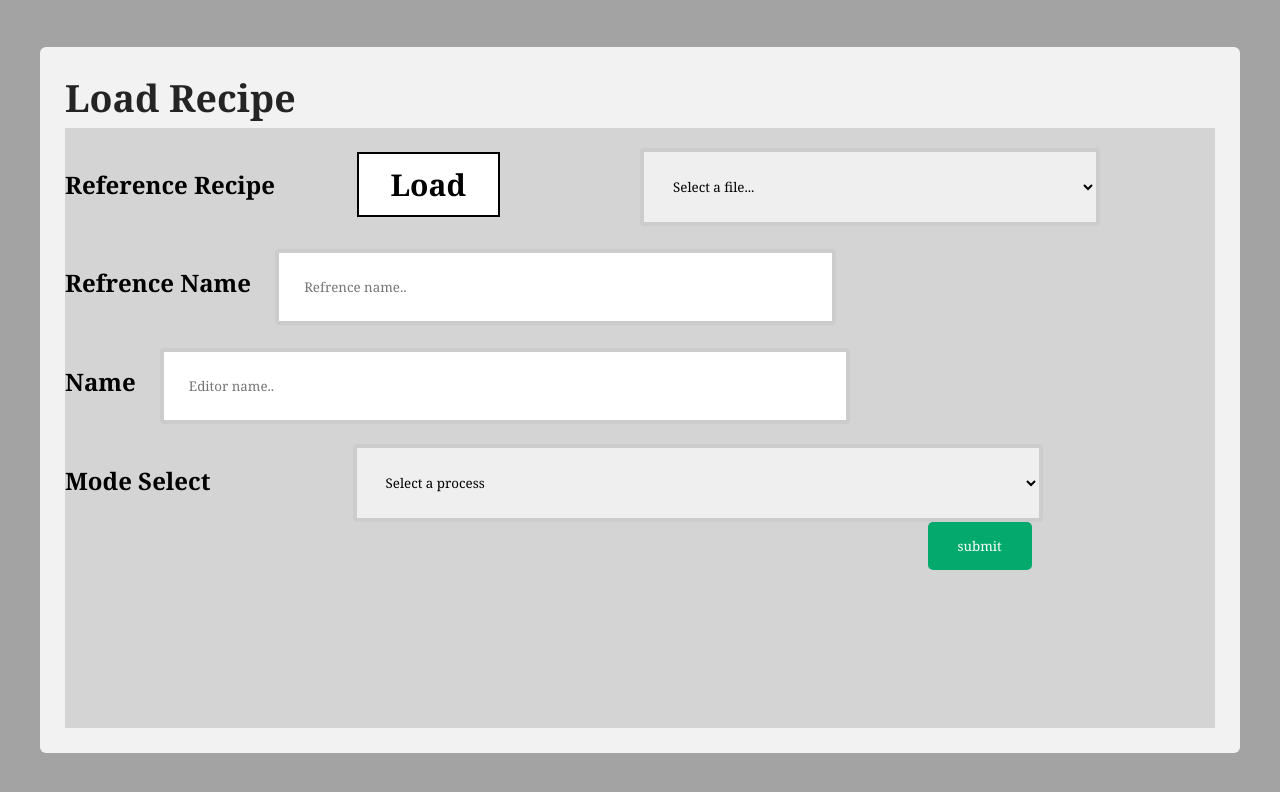
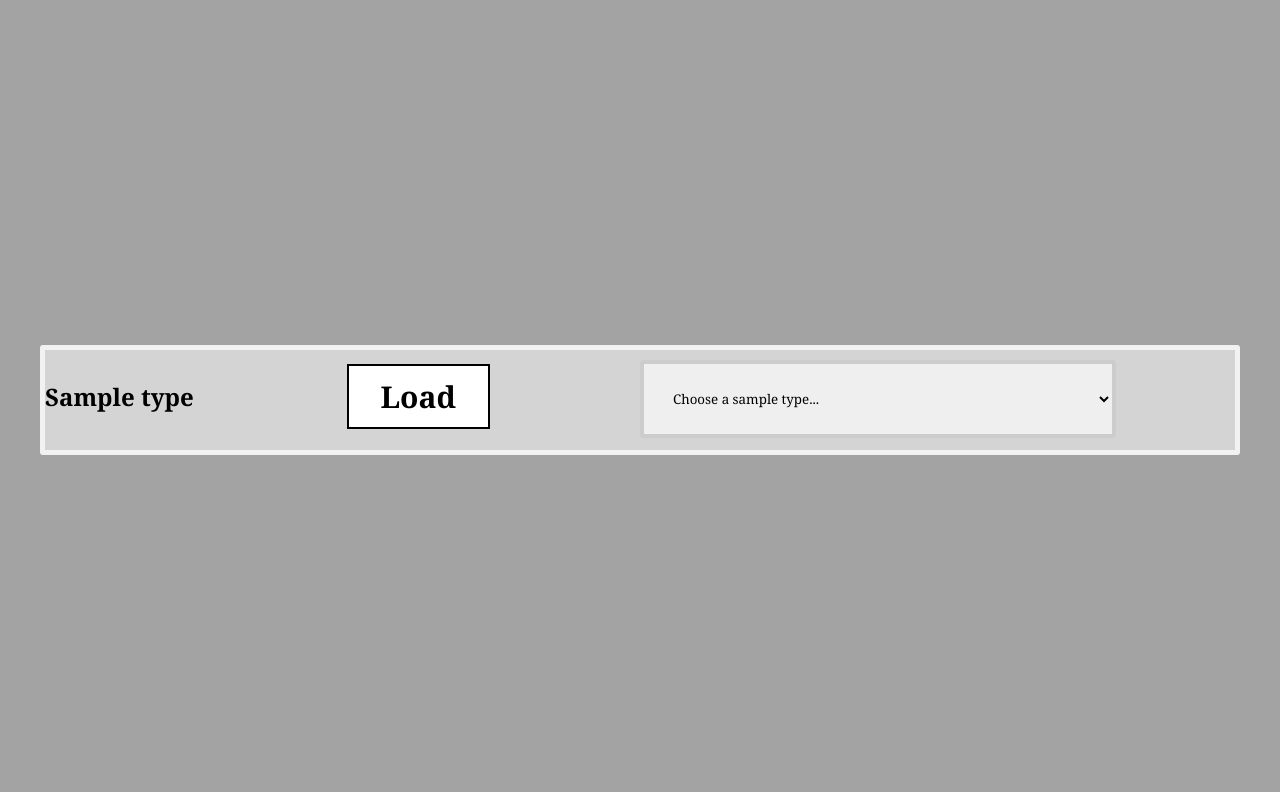
Before and after one commit to augustineajibo/Automation-System, a plain HTML site: page index.html in a window 1280 px wide. Drawn offline with Linux system fonts and the light colour scheme; no server answers.

```diff
--- a/index.html
+++ b/index.html
@@ -5,74 +5,29 @@
   <meta http-equiv="X-UA-Compatible" content="IE=edge">
   <meta name="viewport" content="width=device-width", initial-scale="1.0">
 
-  <title>Recipe Edit</title>
+  <title>Sample Type</title>
 
   <link href="/style.css" rel="stylesheet" type="text/css">
   <script src="recipe.js"></script>
 
 </head>
-
 <body onload="GetFileListing()">
   <div class="container">
-    <header><h2>Load Recipe</h2></header>
 
     <form id="log" action ="index.html" onsubmit="return DataSubmitted()">
 
       <div class="row">
         <div class="col-25">
-          <label for="fname"><h2> Reference Recipe </h2></label>
+          <label for="Sname"><h2> Sample type </h2></label>
              </div>
              <div class="col-25">
                 <button class="button button1"> <h2> Load </h2></button>
              </div>
              <div class="col-50">
-              <select name="Ref_recipe" id="Ref_recipe">
-              <option value="" selected disabled> Select a file... </option>
+              <select name="Sample_type" id="Sample_type">
+              <option value="" selected disabled >  Choose a sample type... </option>
               </select>
               </div>
-
-      </div>
-      <div class="row">
-        <div class="col-75">
-          <label for="Ref_name"> <h2> Refrence Name </h2></label>
-          <input type="text" id="Ref_name" name="Ref_name"  placeholder="Refrence name.." style="width: 65%;">
-
-          </div>
-
-      </div>
-
-      <div class="row">
-        <div class="col-75">
-          <label for="Editor_name"><h2> Name</h2></label>
-          <input type="text" id="Editor_name" name="Editor_name" placeholder="Editor name..">
-        </div>
-      </div>
-
-
-      <div class="row">
-        <div class="col-25">
-          <label for="Mode"><h2>Mode Select</h2></label>
-        </div>
-
-          <div class="col-75">
-          <select name="Mode" id="Mode">
-            <optgroup>
-            <option value="" selected disabled hidden>Select a process</option>
-            <option value="1">All Process</option>
-            <option value="2">All Formation Process</option>
-            <option value="3">All Measurement Process</option>
-            <option value="4">Cap. Measurement</option>
-            <option value="5">I-V Measurment</option>
-            <option value="6">Formation Only</option>
-            </optgroup>
-          </select>
-          </div>
-      </div>
-
-
-      <div class="row">
-        <div class="col-75"></div>
-        <input type="submit" value="submit">
 
 
     </form>
--- a/index.js
+++ b/index.js
@@ -3,7 +3,7 @@
 const path = require('path');
 
 const app = express();
-const port = 5002;
+const port = 8002;
 app.use(express.static(path.join(__dirname,'public')));
 
 app.get('/', function (req, res) {
--- a/public/style.css
+++ b/public/style.css
@@ -16,9 +16,9 @@
   position: relative;
   max-width: 1200px;
   width: 100%;
-  border-radius: 6px;
+  border-radius: 3px;
   background-color: #f2f2f2;
-  padding: 25px;
+  padding: 5px;
   position: relative;
   margin:0 10px;
   box-shadow: 0 5px 10px rgba(0, 0,0,0);
@@ -33,26 +33,26 @@
 
 .container form{
   position: relative;
-  margin-top: 5px;
-  min-height: 600px;
+  margin-top: 0px;
+  min-height: 100px;
   background-color: #d4d4d4;
 
 }
 .col-25 {
   float: left;
   width: 25%;
-  margin-top: 20px;
+  margin-top: 10px;
 }
 .col-50 {
   float:left;
   width: 50%;
-  margin-top: 20px;
+  margin-top: 10px;
 }
 
 .col-75 {
   float: left;
   width: 75%;
-  margin-top: 20px;
+  margin-top: 10px;
 }
 
 .button {
@@ -112,23 +112,9 @@
 
 
 /* Responsive layout - when the screen is less than 600px wide, make the two columns stack on top of each other instead of next to each other */
-@media screen and (max-width: 700px) {
+@media screen and (max-width: 500px) {
 .col-25, .col-75, input[type=submit] {
   width: 100%;
   margin-top: 0;
 }
 }
-
-input[type=submit] {
-background-color: #04AA6D;
-color: white;
-padding: 15px 30px;
-border: none;
-border-radius: 5px;
-cursor: pointer;
-float: middle;
-}
-
-input[type=submit]:hover {
-background-color: #45a049;
-}
--- a/recipe.js
+++ b/recipe.js
@@ -1,5 +1,5 @@
 function GetFileListing() {
-    var url = 'http://localhost:5002/recipes'
+    var url = 'http://localhost:8002/recipes'
 
     fetch(url)
     .then(function(response) {
@@ -8,7 +8,7 @@
     })
     .then(function(data) {
         console.log(data);
-        const dropdownElement = document.getElementById("Ref_recipe");
+        const dropdownElement = document.getElementById("Sample_type");
         data.forEach(function (option, i) {
             dropdownElement.add(new Option(option, option));
         });
@@ -18,3 +18,14 @@
       });
 
 }
+function readCSV(){
+const fs = require("fs");
+const { parse } = require("csv-parse");
+
+fs.createReadStream("./preset.csv")
+  .pipe(parse({ delimiter: ",", from_line: 2 }))
+  .on("data", function (row) {
+    console.log(row);
+  })
+
+}
```
